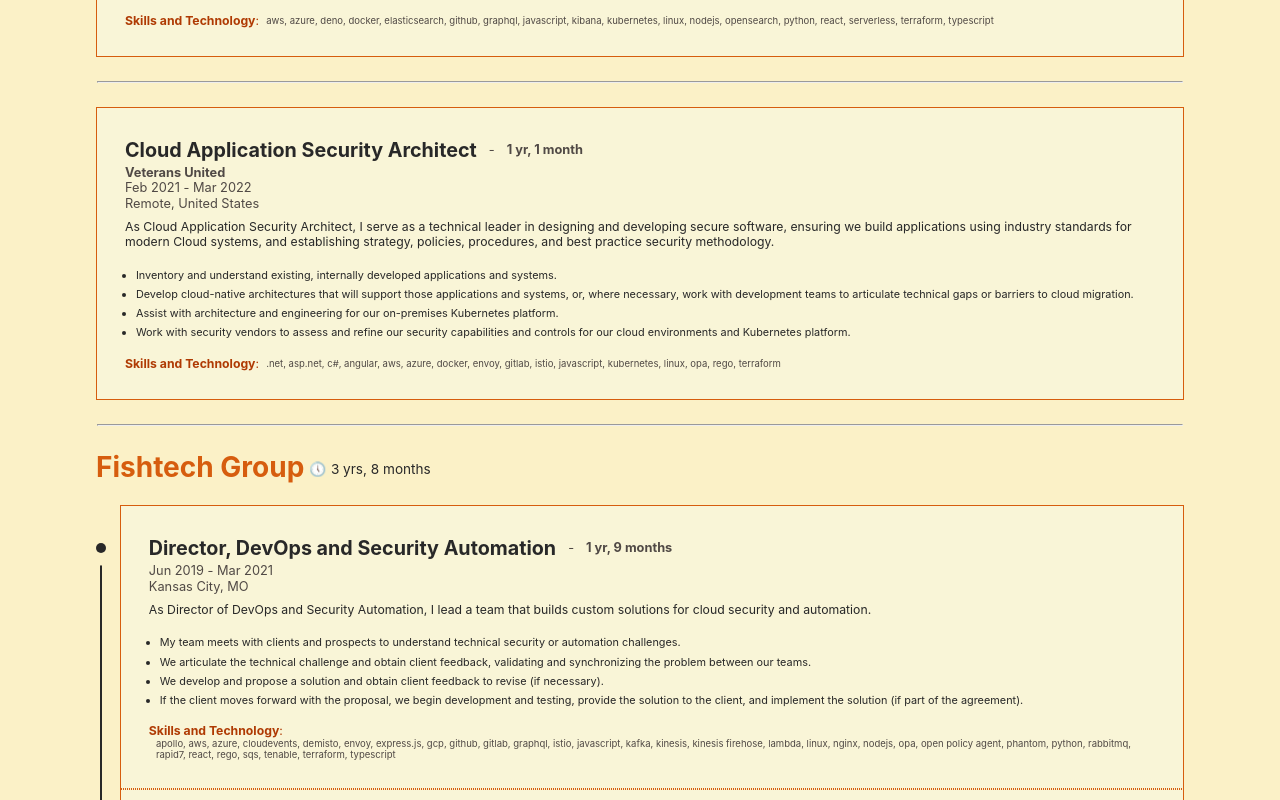
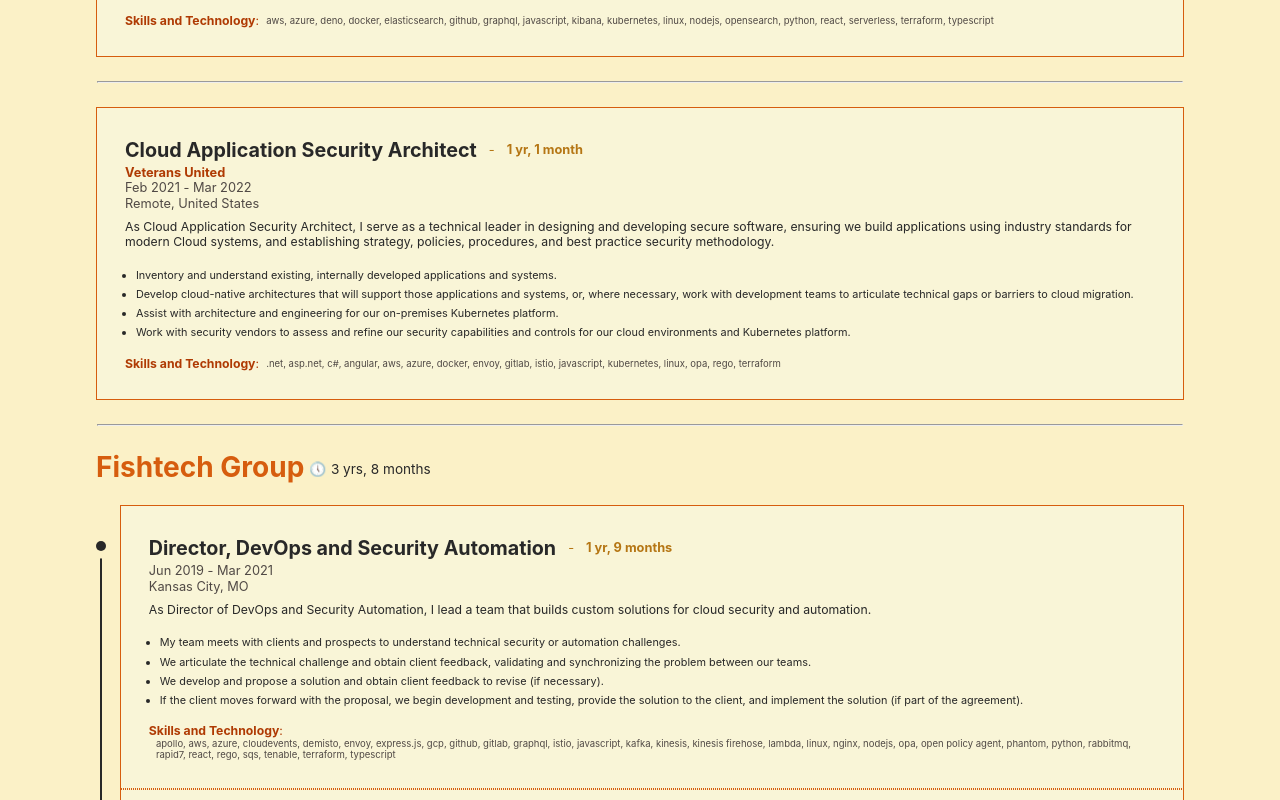
Before and after one commit to acidDrain/resume.jamesgrow.dev, a React app: page / in a window 1280 px wide. Shown: the part 560-1360 px from the top of the page. Built offline with nearby package versions, Linux system fonts and the light colour scheme.

Commit message:
Update margins between timeline edges and timeline nodes (markers left of multiple records at same company)

```diff
--- a/src/Components/Experience.js
+++ b/src/Components/Experience.js
@@ -73,7 +73,7 @@
 
 const H4 = styled.h4`
   display: flex;
-  color: ${({ theme }) => getThemeColor(theme)("fg")};
+  color: ${({ theme }) => getThemeColor(theme)("yellow")};
   margin: auto 0em;
   flex: 0 1 auto;
   &::after {
@@ -135,7 +135,9 @@
   overflow-y: ${({ borderBottom }) => (borderBottom === "solid") ? "hidden" : "auto"};
   flex: 0 1 100%;
   @media print {
-    page-break-inside: avoid;
+    page-break-inside: auto;
+    page-break-after: auto;
+    page-break-before: auto;
     background-color: white;
     border-color: black;
     color: black;
@@ -244,7 +246,6 @@
 const StyledTimelineBullet = styled.div`
   display: inline-flex;
   flex-direction: column;
-  padding-top: 2.8em;
   padding-right: 1.0em;
   div:nth-child(odd)  {
     display: inline-flex;
@@ -253,15 +254,31 @@
     min-width: 0.75em;
     min-height: 0.75em;
     background-color: ${({ theme }) => getThemeColor(theme)("fg")};
+    margin-top: 2.25rem;
+    @media print {
+      color: white;
+      background-color: black;
+      border-color: black;
+    }
   }
   div:nth-child(even)  {
     content: "";
     align-self: center;
     border-radius: 1.0em;
-    flex: 2 0 100%;
-    margin: calc((2.8em - 1.0em) / 2) 0rem;
+    flex: 2 0 calc(100% - 1.5rem);
+    margin: 0.5em 0.0rem;
     border: thin solid ${({ theme }) => getThemeColor(theme)("fg")};
     display: ${props => props.borderBottom === "solid" ? "none" : "inline-flex"};
+    @media print {
+      color: white;
+      background-color: black;
+      border-color: black;
+    }
+  }
+  @media print {
+    color: black;
+    background-color: white;
+      padding-top: 2.3rem;
   }
 `;
 
@@ -294,9 +311,9 @@
       margin: 1.1rem 0.0rem;
   }
   @media print {
-    color: transparent;
-    background-color: transparent;
-    border-color: transparent;
+    color: black;
+    background-color: white;
+    border-color: black;
   }
 `;
 
@@ -325,6 +342,8 @@
     page-break-after: auto;
     page-break-before: auto;
     page-break-inside: auto;
+    background-color: white;
+    color: black;
   }
 `;
 
@@ -334,8 +353,8 @@
   padding: 0.0312em 0.0em 0.0em 0.0em;
   font-size: 0.8rem;
   @media print {
-    color: black;
-    background-color: white;
+    color: black !important;
+    background-color: white !important;
   }
 `;
 
@@ -404,22 +423,22 @@
         <FlexTitle variant="fg">
           <strong>{title}</strong>
         </FlexTitle>
-        <FlexDuration variant={(props) => getThemeColor(props.theme)("fg2")}>
+        <FlexDuration variant="yellow">
           <strong>{duration}</strong>
         </FlexDuration>
       </Row>
       <Row>
-        <FlexItem variant={(props) => getThemeColor(props.theme)("orange")}>
+        <FlexItem variant="orange">
           <strong>{company}</strong>
         </FlexItem>
       </Row>
       <Row>
-        <FlexItem variant={(props) => getThemeColor(props.theme)("fg3")}>{formatDateString(startDate)}</FlexItem>
+        <FlexItem variant="fg2">{formatDateString(startDate)}</FlexItem>
         <FlexItem>&nbsp;-&nbsp;</FlexItem>
-        <FlexItem variant={(props) => getThemeColor(props.theme)("fg3")}>{formatDateString(endDate)}</FlexItem>
+        <FlexItem variant="fg2">{formatDateString(endDate)}</FlexItem>
       </Row>
       <Row>
-        <FlexItem variant={(props) => getThemeColor(props.theme)("fg4")}>
+        <FlexItem variant="fg2">
           {location}
         </FlexItem>
       </Row>
```
